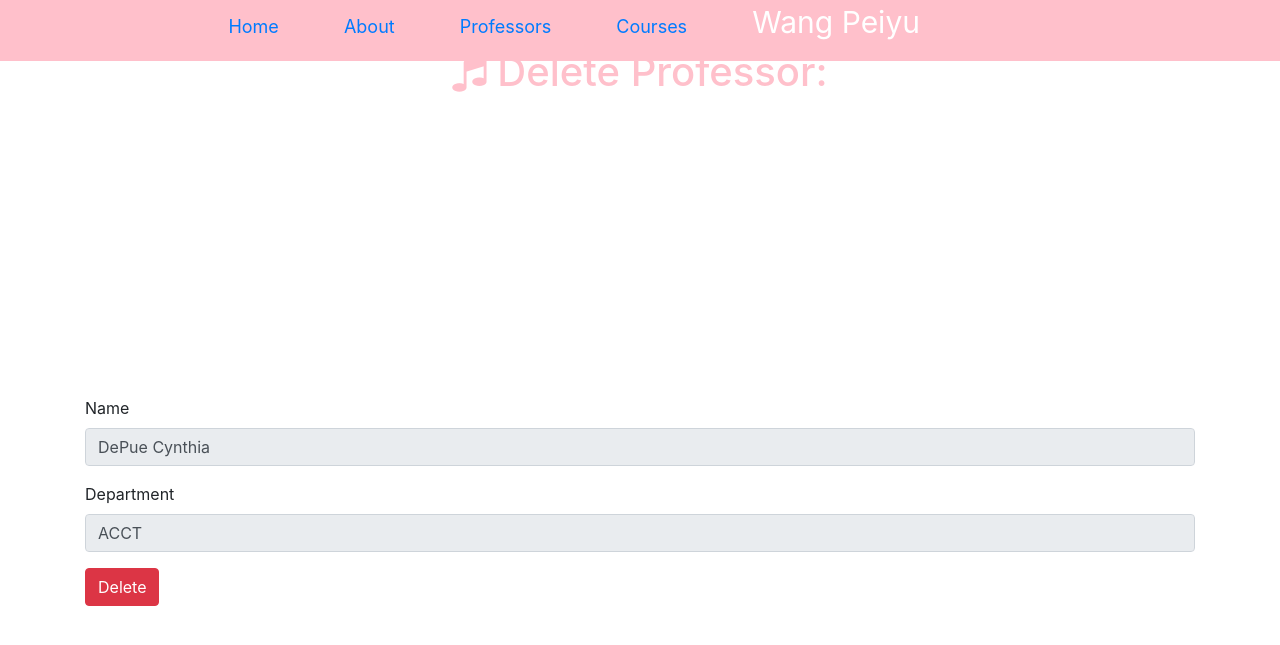
After one commit to oliviapy960825/my-resume, a Flask app: page /professor/delete/2 in a window 1280 px wide. The commit adds this page. Shown: the top 645 px of the page. Run offline with Flask 2, Linux system fonts and the light colour scheme; data comes from the database, SQL or seed files in the repository; both versions use the stored data as it was after the commit; some libraries are stand-ins or nearby versions.

Commit message:
last assignment

```diff
--- a/starter.py
+++ b/starter.py
@@ -23,7 +23,7 @@ class Professor(db.Model):
     id = db.Column(db.Integer, primary_key=True)
     name = db.Column(db.String(64))
     department = db.Column(db.Text)
-    courses = db.relationship('Course', backref='professor')##back reference at the many side, unique in ORM
+    courses = db.relationship('Course', backref='professor',cascade="delete")##back reference at the many side, unique in ORM
 
 @app.route('/index')
 def index():
@@ -65,6 +65,17 @@ def edit_professor(id):
         db.session.commit()
         return redirect(url_for('show_all_professors'))
 
+@app.route('/professor/delete/<int:id>', methods=['GET', 'POST'])
+def delete_professor(id):
+    professor = Professor.query.filter_by(id=id).first()
+    if request.method == 'GET':
+        return render_template('professor-delete.html', professor=professor)
+    if request.method == 'POST':
+        # delete the artist by id
+        # all related songs are deleted as well
+        db.session.delete(professor)
+        db.session.commit()
+        return redirect(url_for('show_all_professors'))
 
 @app.route('/courses')
 def show_all_courses():
@@ -107,6 +118,17 @@ def edit_course(number):
         db.session.commit()
         return redirect(url_for('show_all_courses'))
 
+@app.route('/course/delete/<int:number>', methods=['GET', 'POST'])
+def delete_course(number):
+    course = Course.query.filter_by(number=number).first()
+    professors = Professor.query.all()
+    if request.method == 'GET':
+        return render_template('course-delete.html', course=course, professors=professors)
+    if request.method == 'POST':
+        db.session.delete(course)
+        db.session.commit()
+        return redirect(url_for('show_all_courses'))
+
 @app.route('/home')
 def return_home():
     # return HTML
--- a/templates/course-all.html
+++ b/templates/course-all.html
@@ -53,6 +53,7 @@
               </td>
               <td>
                 <a href="/course/edit/{{course.number}}" class="btn btn-success" role="button" aria-disabled="true">Edit</a>
+                <a href="/course/delete/{{course.number}}" class="btn btn-danger" role="button" aria-disabled="true">Delete</a>
               </td>
           </tr>
 
--- a/templates/professor-all.html
+++ b/templates/professor-all.html
@@ -26,6 +26,7 @@
               <td>{{professor.department}}</td>
               <td>
                 <a href="/professor/edit/{{professor.id}}" class="btn btn-success" role="button" aria-disabled="true">Edit</a>
+                  <a href="/professor/delete/{{professor.id}}" class="btn btn-danger" role="button">Delete</a>
               </td>
           </tr>
           {% endfor%}
--- /dev/null
+++ b/templates/professor-delete.html
@@ -0,0 +1,33 @@
+{% extends "index.html"%}
+{% block title %}Delete Courses{% endblock %}
+{% block page_content%}
+<!-- Page Content -->
+  <div class="container">
+    <h1 class="mt-5"><i class="fa fa-music" aria-hidden="true"></i> Delete Professor:</h1>
+    <form action="/professor/delete/{{professor.id}}" method="post">
+      <div class="form-group">
+        <label>Name</label>
+        <input class="form-control" type="text" name="name" value="{{professor.name}}" required="true" readonly="true">
+      </div>
+      <div class="form-group">
+        <label>Department</label>
+        <input class="form-control" type="text" name="department" value="{{professor.department}}" required="true" readonly="true">
+      </div>
+      <button type="submit" class="btn btn-danger" id="delete_btn">Delete</button>
+    </form>
+  </div>
+
+{% endblock%}
+
+{% block scripts%}
+  {{super()}}
+  <script>
+  $(document).ready(function () {
+    $('#delete_btn').click(function () {
+      if (! confirm('All related songs will be deleted too!! Are you sure?')) {
+        return false;
+      }
+    })
+  });
+  </script>
+{% endblock%}
```
Also changed, not shown: templates/course-delete.html (added, +36 -0 lines), data.sqlite.
